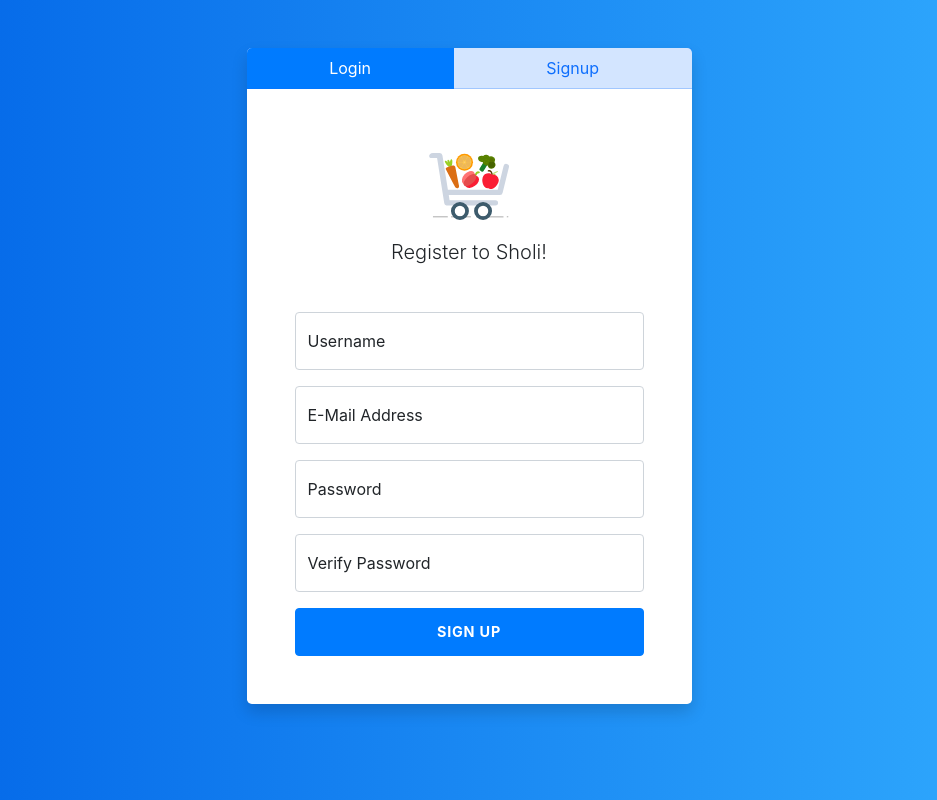
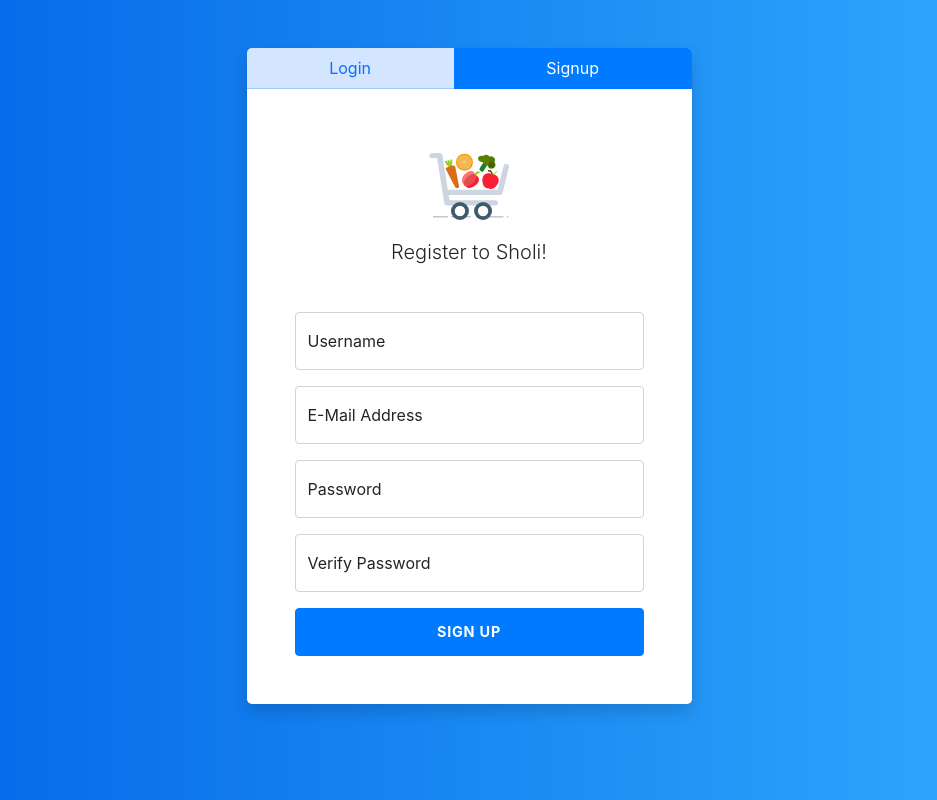
Before and after one commit to aichelberg2/ShoLi_WebEng2_LG5, an Angular app: page /registration in a window 1280 px wide. Shown: the whole page, without its empty margins (171-1108 px from the left). Built offline with nearby package versions, Linux system fonts and the light colour scheme; what ngx-popper would draw is missing.

Commit message:
Update registration.component.html

```diff
--- a/src/app/registration/registration.component.html
+++ b/src/app/registration/registration.component.html
@@ -1,40 +1,33 @@
 <head>
   <title>SignUp | Sholi</title>
 </head>
-
 <body>
 <div class="container">
   <div class="row">
     <div class="col-sm-9 col-md-7 col-lg-5 mx-auto">
       <div class="card border-0 shadow rounded-3 my-5">
         <ul class="nav nav-pills mb-3" id="pills-tab" role="tablist">
-            <li class="nav-item text-center"><a class="nav-link active btl" id="pills-home-tab" routerLink="/login"
-                role="tab" aria-controls="pills-home" aria-selected="true">Login</a></li>
-            <li class="nav-item text-center"><a class="nav-link btr" id="pills-profile-tab" routerLink="/registration"
-                role="tab" aria-controls="pills-profile" aria-selected="false">Signup</a></li>
+          <li class="nav-item text-center"><a class="nav-link btl" id="pills-home-tab" routerLink="/login" role="tab" aria-controls="pills-home" aria-selected="false">Login</a></li>
+          <li class="nav-item text-center"><a class="nav-link active btr" id="pills-profile-tab" routerLink="/registration" role="tab" aria-controls="pills-profile" aria-selected="true">Signup</a></li>
         </ul>
         <div class="card-body p-4 p-sm-5 ">
           <img id="logo_register" src="assets/Pictures/logo.svg" class="rounded mx-auto d-block">
           <h5 class="card-title text-center mb-5 fw-light fs-5">Register to Sholi!</h5>
           <form #signinForm="ngForm" (ngSubmit)="goForRegister(signinForm)">
             <div class="form-floating mb-3">
-                <input type="email" class="form-control" name="register_username" id="register_username"
-                  placeholder="name@example.com" ngModel required>
+              <input type="email" class="form-control" name="register_username" id="register_username" placeholder="name@example.com" ngModel required>
               <label for="register_username">Username</label>
             </div>
             <div class="form-floating mb-3">
-                <input type="email" class="form-control" name="register_email" id="register_email"
-                  placeholder="name@example.com" ngModel required>
+              <input type="email" class="form-control" name="register_email" id="register_email" placeholder="name@example.com" ngModel required>
               <label for="register_email">E-Mail Address</label>
             </div>
             <div class="form-floating mb-3">
-                <input type="password" class="form-control" name="register_password" id="register_password"
-                  placeholder="Password" ngModel required>
+              <input type="password" class="form-control" name="register_password" id="register_password" placeholder="Password" ngModel required>
               <label for="register_password">Password</label>
             </div>
             <div class="form-floating mb-3">
-                <input type="password" class="form-control" name="verify_password" id="verify_password"
-                  placeholder="Password" ngModel required>
+              <input type="password" class="form-control" name="verify_password" id="verify_password" placeholder="Password" ngModel required>
               <label for="verify_password">Verify Password</label>
             </div>
             <div class="d-grid">
```
Lines whose indentation alone changed are shown as unchanged.
